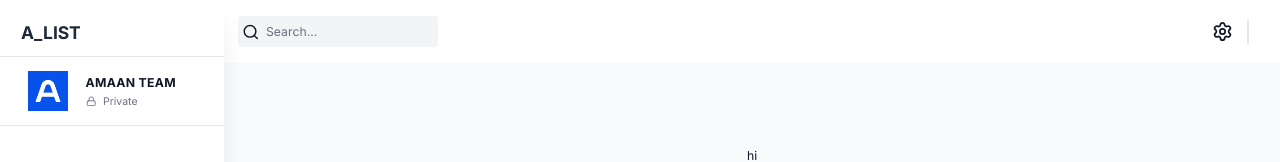
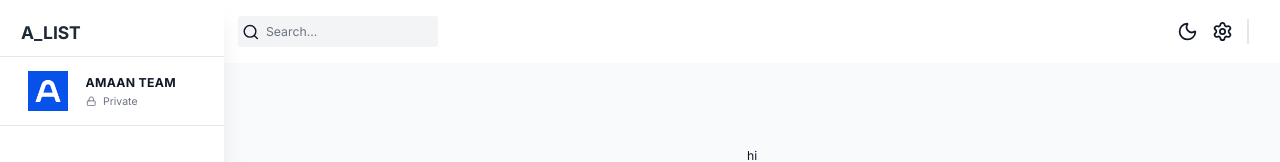
Before and after one commit to ishaikhamaan07/project-management-system, a Next.js app in the folder client/: page / in a window 1280 px wide. Shown: the top 162 px of the page. Built offline with nearby package versions, Linux system fonts and the light colour scheme; no server answers.

Commit message:
Implement dark mode toggle with Redux state management

```diff
--- a/client/src/app/(components)/Navbar/index.tsx
+++ b/client/src/app/(components)/Navbar/index.tsx
@@ -1,12 +1,27 @@
 import React from 'react'
-import { Search, Settings } from "lucide-react";
+import { Menu, Moon, Search, Settings, Sun } from "lucide-react";
 import Link from 'next/link';
+import { useAppDispatch, useAppSelector } from '@/app/redux';
+import { setIsDarkMode, setIsSidebarCollapsed } from '@/state';
 
 const Navbar = () => {
+  const dispatch = useAppDispatch();
+  const isSidebarCollapsed = useAppSelector(
+      (state) => state.global.isSidebarCollapsed,
+    );
+    const isDarkMode = useAppSelector((state) => state.global.isDarkMode);
+
   return (
     <div className='flex items-center justify-between bg-white px-4 py-4 dark:bg-black dark:px-4 dark:py-3'>
         {/* Search Bar */}
         <div className='flex items-center gap-8'>
+            {!isSidebarCollapsed ? null : (
+                <button onClick={() => dispatch(setIsSidebarCollapsed(!isSidebarCollapsed))}
+                >
+                    <Menu className='h-8 w-8 dark:text-white' />
+                </button>
+            )}
+
             <div className='relative flex h-min w-[200px]'>
                 <Search className='absolute left-[4px] top-1/2 mr-2 h-5 w-5 -translate-y-1/2 transform cursor-pointer dark:text-white'/>
                 <input
@@ -19,9 +34,26 @@
 
         {/* Icons */}
         <div className='flex items-center'>
+            <button onClick={() => dispatch(setIsDarkMode(!isDarkMode))}
+                className={
+                    isDarkMode
+                    ? `rounded p-2 dark:hover:bg-gray-700`
+                    : `rounded p-2 hover:bg-gray-100`
+                }
+                >
+                    {isDarkMode ? (
+                        <Sun className="h-6 w-6 cursor-pointer dark:text-white" />
+                    ): (
+                        <Moon className="h-6 w-6 cursor-pointer dark:text-white" />
+                    )}
+                </button>
                 <Link
                 href="/settings"
-                className='h-min w-min rounded p-2 hover:bg-gray-100'
+                className={
+                    isDarkMode
+                    ? `h-min w-min rounded p-2 dark:hover:bg-gray-700`
+                    : `h-min w-min rounded p-2 hover:bg-gray-100`
+                }
                 >
                     <Settings className='h-6 w-6 cursor-pointer dark:text-white' />
                 </Link>
--- a/client/src/app/dashboardWrapper.tsx
+++ b/client/src/app/dashboardWrapper.tsx
@@ -1,20 +1,44 @@
-import React from 'react'
+"use client"
+
+import React, { useEffect } from 'react'
 import Navbar from "@/app/(components)/Navbar";
 import Sidebar from "@/app/(components)/Sidebar";
+import StoreProvider, { useAppSelector } from './redux';
 
+const DashboardLayout = ({ children }: { children: React.ReactNode}) => {
+  const isSidebarCollapsed = useAppSelector(
+    (state) => state.global.isSidebarCollapsed,
+  );
+  const isDarkMode = useAppSelector((state) => state.global.isDarkMode);
 
-const DashboardWrapper = ({ children }: { children: React.ReactNode}) => {
+  useEffect(() => {
+    if(isDarkMode) {
+      document.documentElement.classList.add("dark")
+    } else {
+      document.documentElement.classList.remove("dark");
+    }
+  });
+
   return (
     <div className='flex min-h-screen w-full bg-gray-50 text-gray-900'>
         <Sidebar />
         <main
-            className={'dark:bg-dark-bg flex w-full flex-col bg-gray-50 md:pl-64'}
+            className={`dark:bg-dark-bg flex w-full flex-col bg-gray-50 ${
+              isSidebarCollapsed ? "" : "md:pl-64"}`}
         >
             <Navbar />
             {children}
         </main>
     </div>
   )
+};
+
+const DashboardWrapper = ({ children }: { children: React.ReactNode}) => {
+  return (
+    <StoreProvider>
+      <DashboardLayout>{children}</DashboardLayout>
+    </StoreProvider>
+  )
 }
 
 export default DashboardWrapper
```
Lines whose indentation alone changed are shown as unchanged.
